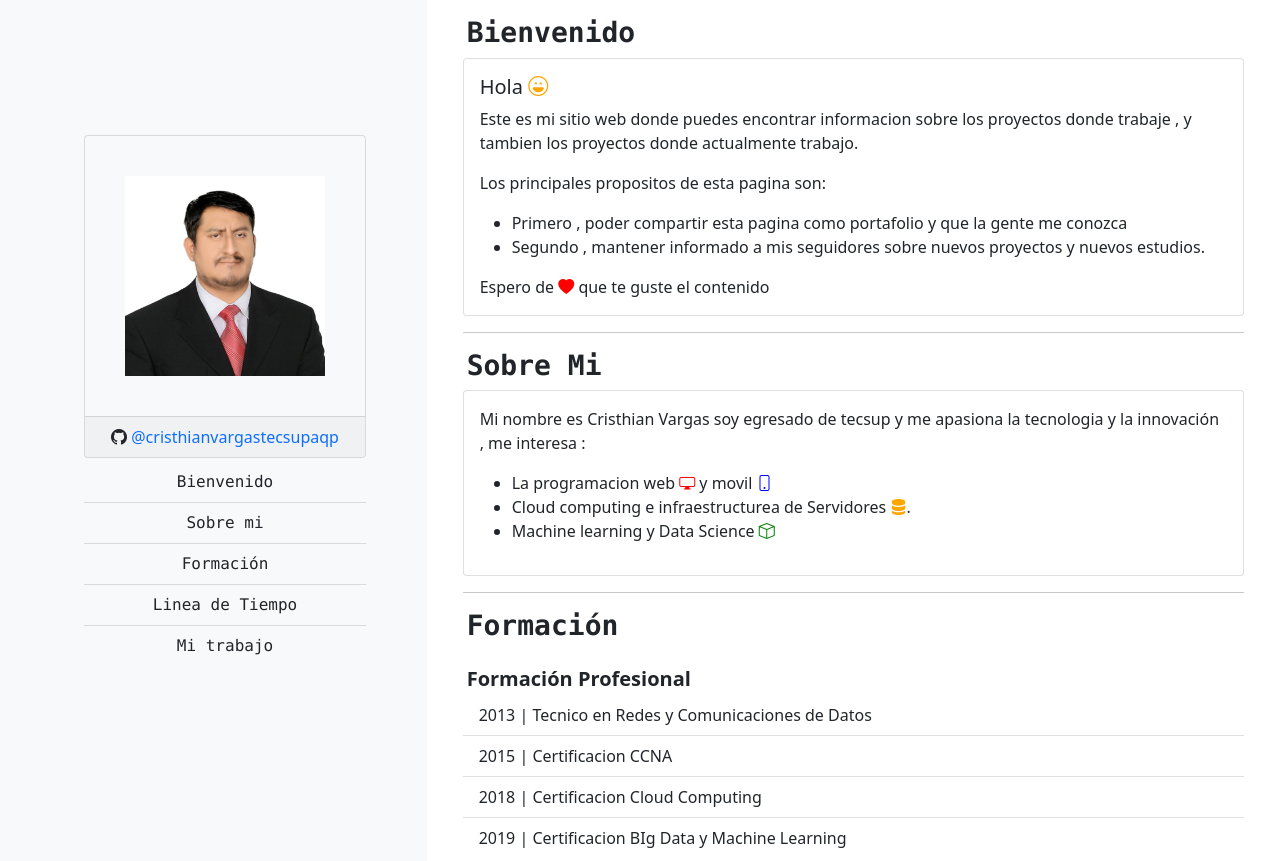
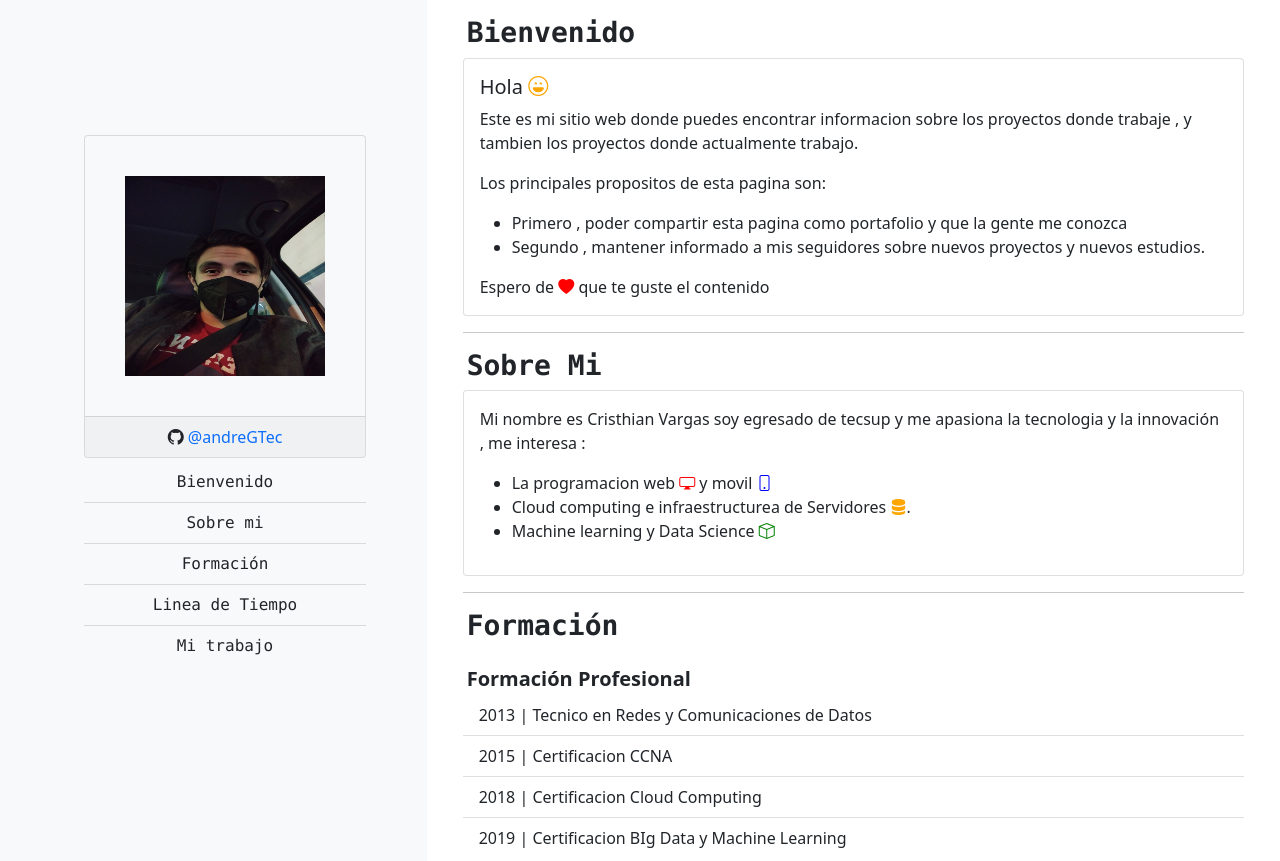
Before and after one commit to andreGTec/andreGTec.github.io, a plain HTML site: page index.html in a window 1280 px wide. Shown: the top 861 px of the page. Drawn offline with nearby package versions, Linux system fonts and the light colour scheme.

Commit message:
Foto y nombre de usuario actualizadas

```diff
--- a/index.html
+++ b/index.html
@@ -25,11 +25,11 @@
                             <div class="col">
 
                                 <div class="card text-center bg-light">
-                                    <h1 class="logo m-3 p-4"><img src="/imagenes/perfil.jpeg" width="200" height="200"></h1>
+                                    <h1 class="logo m-3 p-4"><img src="/imagenes/IMG_20210327_182028.jpg" width="200" height="200"></h1>
                                     <div class="card-footer">
                                         <p class="class-text m-0 "> <i class="bi bi-github"></i> <a
                                                 href="https://github.com/cristhianvargastecsupaqp"
-                                                class="text-decoration-none">@cristhianvargastecsupaqp</a></p>
+                                                class="text-decoration-none">@andreGTec</a></p>
                                     </div>
                                 </div>
                                 <div class="col">
```
Also changed, not shown: imagenes/IMG_20210327_182028.jpg (added).
